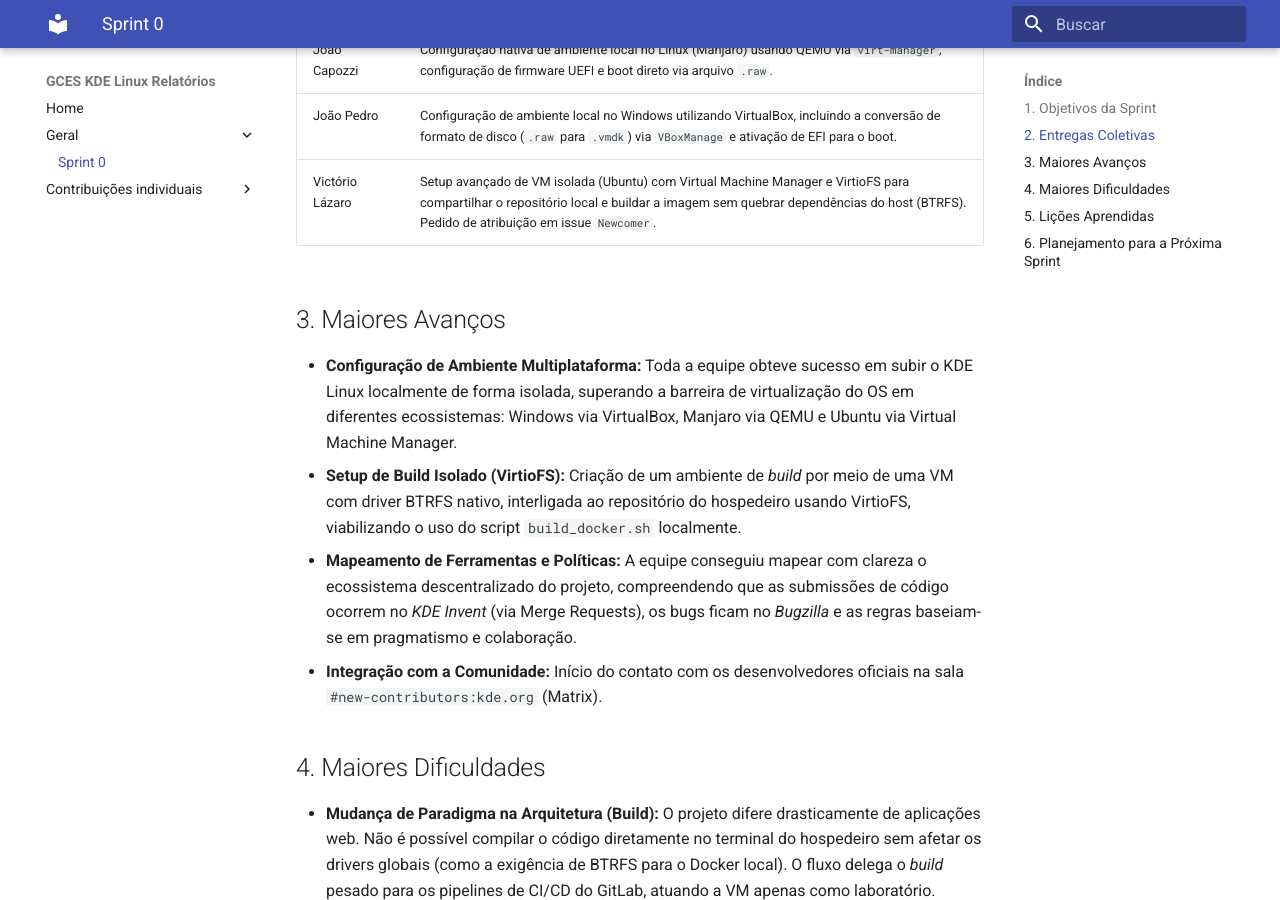
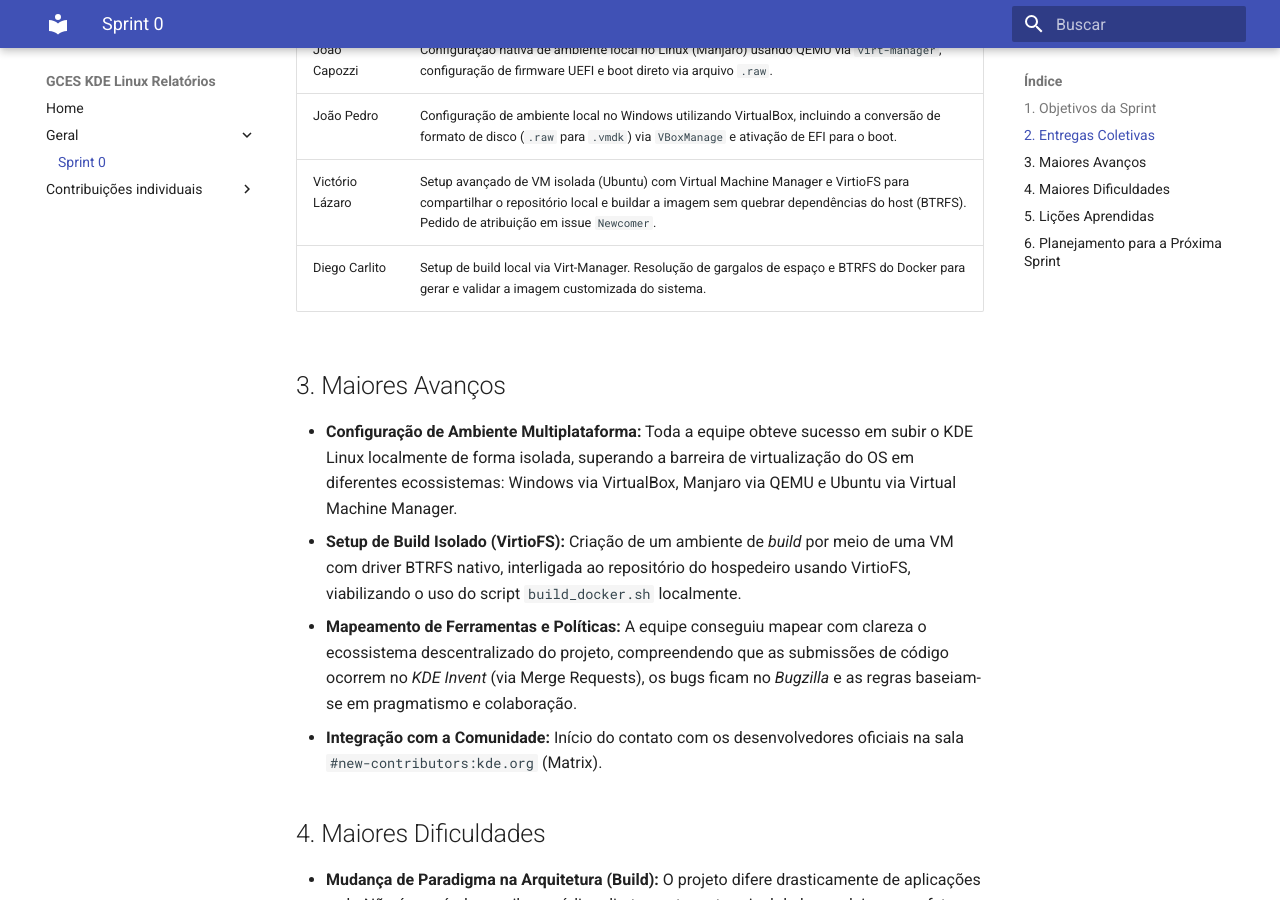
Before and after one commit to caiolamego/GCES-KDELinux-relatorios, an MkDocs documentation site: the page built from docs/sprint0.md, in a window 1280 px wide and 900 px high, scrolled down 641 px. Built offline with MkDocs 1.6.1 and Material for MkDocs 9.7.7, drawn with Linux system fonts in a browser that asks for light colours.

Commit message:
docs: adiciona contribuições ao relatório da Sprint 0

```diff
--- a/docs/sprint0.md
+++ b/docs/sprint0.md
@@ -18,6 +18,7 @@
 | João Capozzi | Configuração nativa de ambiente local no Linux (Manjaro) usando QEMU via `virt-manager`, configuração de firmware UEFI e boot direto via arquivo `.raw`. |
 | João Pedro | Configuração de ambiente local no Windows utilizando VirtualBox, incluindo a conversão de formato de disco (`.raw` para `.vmdk`) via `VBoxManage` e ativação de EFI para o boot. |
 | Victório Lázaro | Setup avançado de VM isolada (Ubuntu) com Virtual Machine Manager e VirtioFS para compartilhar o repositório local e buildar a imagem sem quebrar dependências do host (BTRFS). Pedido de atribuição em issue `Newcomer`. |
+| Diego Carlito | Setup de build local via Virt-Manager. Resolução de gargalos de espaço e BTRFS do Docker para gerar e validar a imagem customizada do sistema. |
 
 ## 3. Maiores Avanços
 * **Configuração de Ambiente Multiplataforma:** Toda a equipe obteve sucesso em subir o KDE Linux localmente de forma isolada, superando a barreira de virtualização do OS em diferentes ecossistemas: Windows via VirtualBox, Manjaro via QEMU e Ubuntu via Virtual Machine Manager.
```
